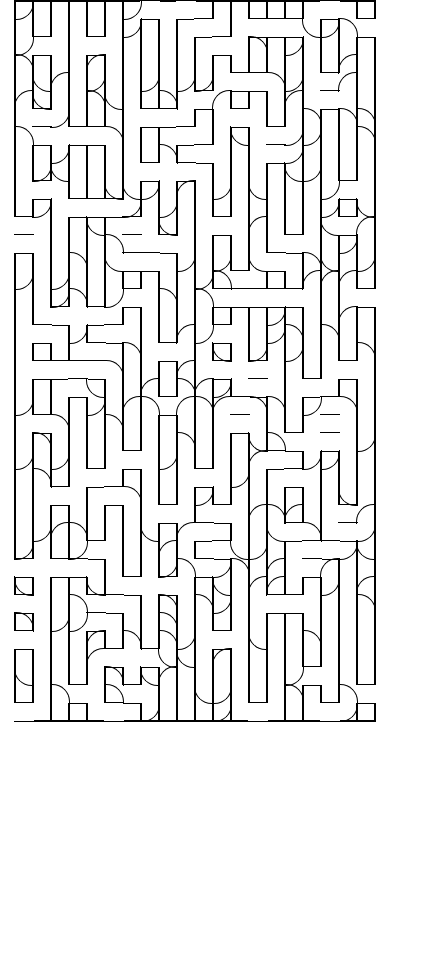
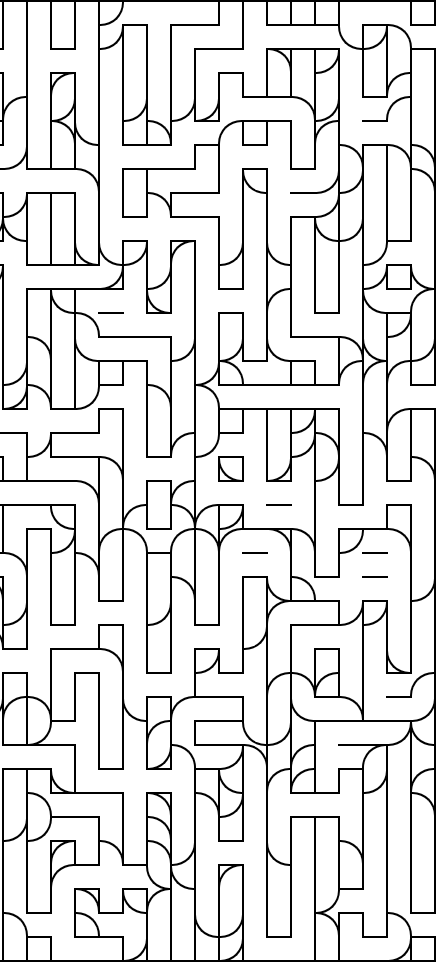
Before and after one commit to lapaset/beach, a Next.js app: page /beach/ in a window 390 px wide. Shown: the whole page, 436 px wide, since content can reach past the window. Before the commit the page ends 844 px from the top, so only its background shows below. Built offline with nearby package versions, Linux system fonts and the light colour scheme.

Commit message:
Change grid size (#2)

```diff
--- a/components/Grid/Grid.tsx
+++ b/components/Grid/Grid.tsx
@@ -48,9 +48,9 @@ const GridDiv = styled.div`
   }
 
   @media (max-width: 768px) {
-    grid-template-columns: repeat(20, 16.5px);
-    grid-template-rows: repeat(39, 18px) 16.5px;
-    gap: 0 1.5px;
-    padding: 1.5px;
+    grid-template-columns: repeat(20, 22px);
+    grid-template-rows: repeat(39, 24px) 22px;
+    gap: 0 2px;
+    padding: 2px;
   }
 `
--- a/utils/shapes.ts
+++ b/utils/shapes.ts
@@ -7,8 +7,8 @@ export interface Shape {
 }
 
 export const getShapes = (isMobile: boolean): Shape[] => {
-  const border = isMobile ? '1.5px' : '4px'
-  const cell = isMobile ? '19.5px' : '52px'
+  const border = isMobile ? '2px' : '4px'
+  const cell = isMobile ? '26px' : '52px'
 
   return [
     {
```
